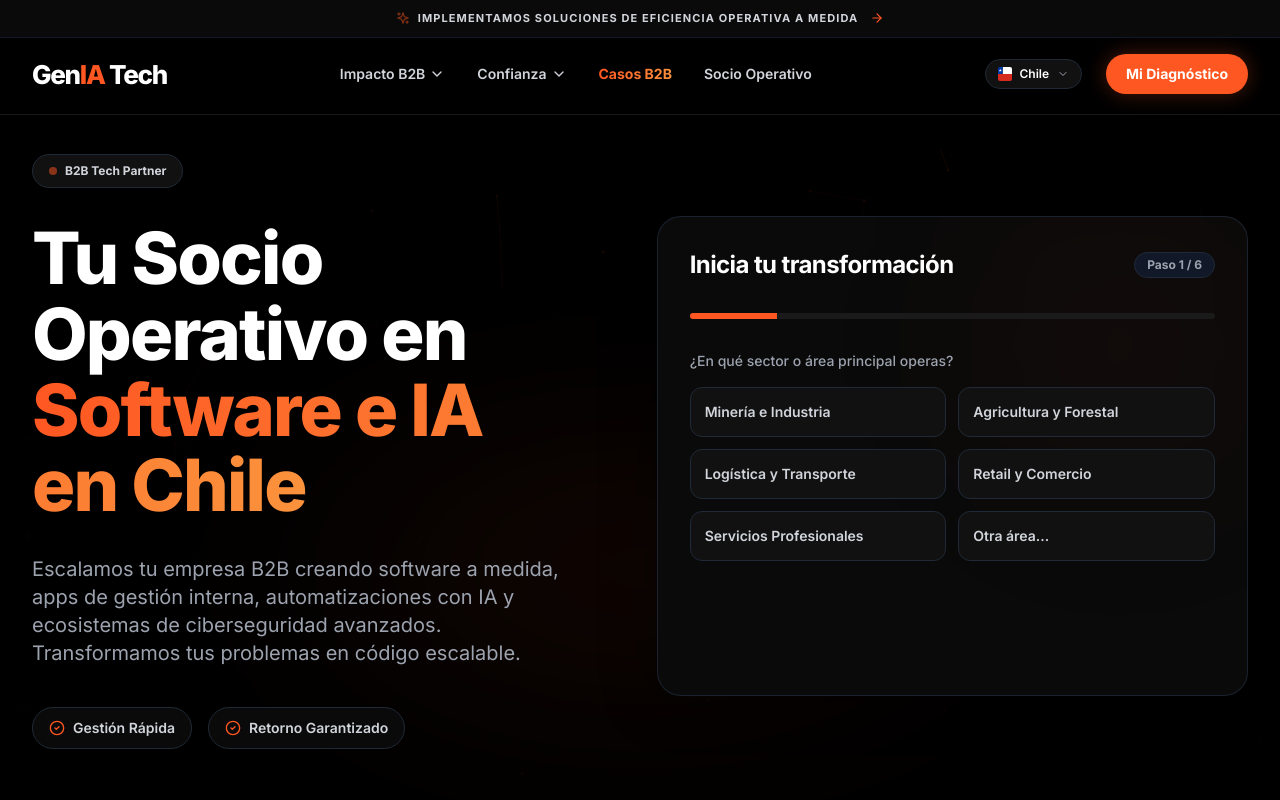
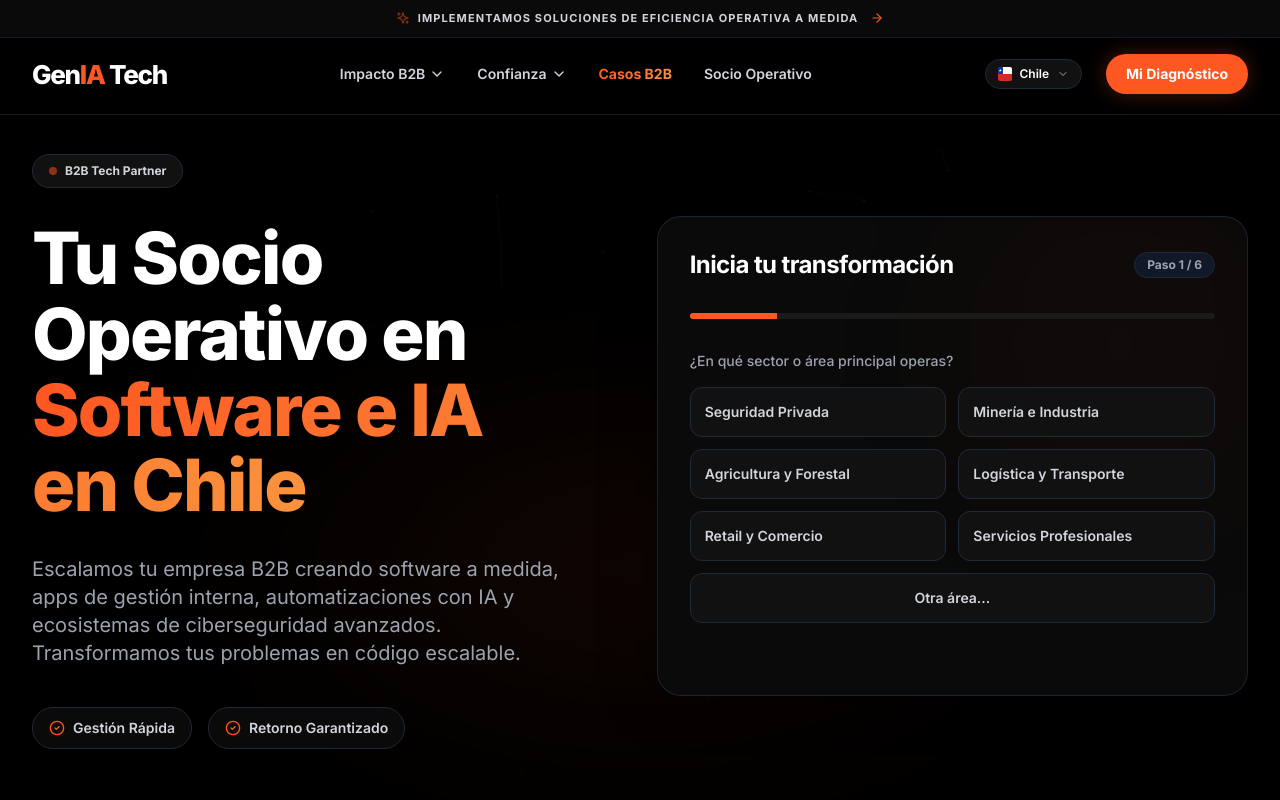
Before and after one commit to GenIATechno/geniatech-web, a React (Vite) app: page / in a window 1280 px wide. Shown: the top 800 px of the page. Built offline with nearby package versions, Linux system fonts and the light colour scheme.

Commit message:
fix: ampliacion a max-w-8xl y agregado rubro Seguridad Privada

```diff
--- a/src/App.tsx
+++ b/src/App.tsx
@@ -151,7 +151,7 @@ const LeadForm = () => {
                             <div className="space-y-4">
                                 <label className="block text-sm font-medium text-gray-400 mb-3">¿En qué sector o área principal operas?</label>
                                 <div className="grid grid-cols-2 gap-3">
-                                    {['Minería e Industria', 'Agricultura y Forestal', 'Logística y Transporte', 'Retail y Comercio', 'Servicios Profesionales'].map(opt => (
+                                    {['Seguridad Privada', 'Minería e Industria', 'Agricultura y Forestal', 'Logística y Transporte', 'Retail y Comercio', 'Servicios Profesionales'].map(opt => (
                                         <motion.button
                                             whileHover={{ scale: 1.02, backgroundColor: "rgba(255, 87, 34, 0.05)" }} whileTap={{ scale: 0.98 }}
                                             key={opt} onClick={() => { updateForm('area', opt); handleNext(); }}
@@ -163,7 +163,7 @@ const LeadForm = () => {
                                     <motion.button
                                         whileHover={{ scale: 1.02 }} whileTap={{ scale: 0.98 }}
                                         onClick={() => updateForm('area', 'Otra')}
-                                        className={`p-3.5 rounded-xl border text-sm font-semibold text-left transition-all ${formData.area === 'Otra' ? 'border-safety bg-[#111] text-white' : 'border-gray-800 hover:border-gray-600 bg-[#111111] text-gray-300'}`}
+                                        className={`p-3.5 rounded-xl border col-span-2 text-sm font-semibold text-center transition-all ${formData.area === 'Otra' ? 'border-safety bg-[#111] text-white' : 'border-gray-800 hover:border-gray-600 bg-[#111111] text-gray-300'}`}
                                     >
                                         Otra área...
                                     </motion.button>
@@ -429,7 +429,7 @@ export default function App() {
 
             {/* NAVBAR */}
             <nav className="fixed w-full z-50 bg-[#000000]/80 backdrop-blur-xl border-b border-[#1A1A1A] top-[34px]">
-                <div className="max-w-7xl mx-auto px-4 sm:px-6 lg:px-8">
+                <div className="max-w-8xl mx-auto px-4 sm:px-6 lg:px-8">
                     <div className="flex justify-between items-center h-20">
                         <motion.div initial={{ opacity: 0, x: -20 }} animate={{ opacity: 1, x: 0 }} transition={{ duration: 0.5 }} className="flex items-center gap-3">
                             <button onClick={() => window.scrollTo({ top: 0, behavior: 'smooth' })} className="text-[26px] font-black tracking-tighter text-white hover:opacity-80 transition-all active:scale-95 group">
@@ -515,7 +515,7 @@ export default function App() {
 
             <main className="pt-24 md:pt-[110px]">
                 {/* HERO SECTION */}
-                <section id="contacto" className="relative px-4 sm:px-6 lg:px-8 max-w-7xl mx-auto pb-8 lg:pb-16 flex flex-col lg:flex-row items-center gap-12 lg:gap-8 overflow-hidden min-h-[85vh]">
+                <section id="contacto" className="relative px-4 sm:px-6 lg:px-8 max-w-8xl mx-auto pb-8 lg:pb-16 flex flex-col lg:flex-row items-center gap-12 lg:gap-8 overflow-hidden min-h-[85vh]">
                     <ParticleBackground />
                     <div className="absolute top-1/4 left-0 w-full h-[500px] bg-[radial-gradient(ellipse_at_center,_var(--tw-gradient-stops))] from-safety/10 via-[#000000] to-[rgba(0,0,0,0.8)] blur-[100px] z-0 hidden lg:block"></div>
 
@@ -563,7 +563,7 @@ export default function App() {
                     transition={{ duration: 1 }}
                     className="pb-20 pt-10 border-y border-gray-900 border-opacity-70 bg-[#020202] relative mt-4 overflow-hidden"
                 >
-                    <div className="max-w-7xl mx-auto px-4 sm:px-6 lg:px-8 relative z-10 text-center mb-8">
+                    <div className="max-w-8xl mx-auto px-4 sm:px-6 lg:px-8 relative z-10 text-center mb-8">
                         <h2 className="text-sm font-bold text-gray-500 uppercase tracking-widest text-center">Impulsando las operaciones de empresas que lideran sus industrias</h2>
                     </div>
 
@@ -601,7 +601,7 @@ export default function App() {
 
                 {/* THE 3 CORE FOCUS CARDS + HUGE STATS */}
                 <section id="soluciones" className="py-24 bg-[#000000] overflow-hidden">
-                    <div className="max-w-7xl mx-auto px-4 sm:px-6 lg:px-8">
+                    <div className="max-w-8xl mx-auto px-4 sm:px-6 lg:px-8">
 
                         <motion.div
                             variants={staggerContainer}
@@ -693,7 +693,7 @@ export default function App() {
 
                 {/* ROI CALCULATOR SECTION */}
                 <section className="bg-[#000000] py-20 relative border-t border-gray-900">
-                    <div className="max-w-7xl mx-auto px-4 sm:px-6 lg:px-8">
+                    <div className="max-w-8xl mx-auto px-4 sm:px-6 lg:px-8">
                         <motion.div
                             initial={{ opacity: 0, scale: 0.95 }}
                             whileInView={{ opacity: 1, scale: 1 }}
@@ -716,7 +716,7 @@ export default function App() {
 
                 {/* SOCIO OPERATIVO (CEO SECTION) */}
                 <section className="bg-[#050505] py-24 border-y border-gray-900 overflow-hidden" id="nosotros">
-                    <div className="max-w-7xl mx-auto px-4 sm:px-6 lg:px-8">
+                    <div className="max-w-8xl mx-auto px-4 sm:px-6 lg:px-8">
                         <div className="flex flex-col md:flex-row items-center gap-16">
                             <motion.div
                                 initial={{ opacity: 0, x: -40 }}
@@ -760,7 +760,7 @@ export default function App() {
 
                 {/* MITOS VS REALIDAD */}
                 <section className="py-24 bg-[#000000] overflow-hidden" id="mitos">
-                    <div className="max-w-7xl mx-auto px-4 sm:px-6 lg:px-8">
+                    <div className="max-w-8xl mx-auto px-4 sm:px-6 lg:px-8">
                         <motion.h2
                             initial={{ opacity: 0, y: 20 }}
                             whileInView={{ opacity: 1, y: 0 }}
@@ -840,7 +840,7 @@ export default function App() {
 
             {/* FOOTER MODERNIZADO */}
             <footer className="bg-[#0A0A0A] border-t border-gray-900 pt-16 pb-8">
-                <div className="max-w-7xl mx-auto px-4 sm:px-6 lg:px-8">
+                <div className="max-w-8xl mx-auto px-4 sm:px-6 lg:px-8">
 
                     <div className="grid grid-cols-2 md:grid-cols-4 lg:grid-cols-6 gap-8 mb-16 border-b border-gray-900 pb-16">
                         <div className="col-span-2 lg:col-span-2 space-y-6">
--- a/src/components/WorkflowSteps.tsx
+++ b/src/components/WorkflowSteps.tsx
@@ -28,7 +28,7 @@ export const WorkflowSteps = () => {
             {/* Background Accents */}
             <div className="absolute top-0 left-1/2 -translate-x-1/2 w-full max-w-2xl h-64 bg-safety/5 blur-[100px] pointer-events-none"></div>
 
-            <div className="max-w-7xl mx-auto px-4 sm:px-6 lg:px-8 relative z-10">
+            <div className="max-w-8xl mx-auto px-4 sm:px-6 lg:px-8 relative z-10">
                 <div className="text-center mb-20 lg:mb-24">
                     <motion.h4
                         initial={{ opacity: 0, y: 10 }}
--- a/src/pages/CasosUso.tsx
+++ b/src/pages/CasosUso.tsx
@@ -52,7 +52,7 @@ export const CasosUso = () => {
 
             {/* Simple Navbar */}
             <nav className="fixed w-full z-50 transition-all duration-300 bg-[#000000]/80 backdrop-blur-md border-b border-gray-900 shadow-xl">
-                <div className="max-w-7xl mx-auto px-4 sm:px-6 lg:px-8">
+                <div className="max-w-8xl mx-auto px-4 sm:px-6 lg:px-8">
                     <div className="flex justify-between items-center h-20">
                         <Link to="/" className="flex items-center gap-2 group">
                             <ArrowLeft className="w-5 h-5 text-gray-400 group-hover:text-safety transition-colors" />
@@ -66,7 +66,7 @@ export const CasosUso = () => {
                 </div>
             </nav>
 
-            <main className="pt-32 pb-24 relative z-10 max-w-7xl mx-auto px-4 sm:px-6 lg:px-8">
+            <main className="pt-32 pb-24 relative z-10 max-w-8xl mx-auto px-4 sm:px-6 lg:px-8">
                 <motion.div
                     initial={{ opacity: 0, y: 20 }}
                     animate={{ opacity: 1, y: 0 }}
--- a/tailwind.config.js
+++ b/tailwind.config.js
@@ -13,6 +13,9 @@ export default {
             },
             fontFamily: {
                 sans: ['Inter', 'system-ui', 'sans-serif'],
+            },
+            maxWidth: {
+                '8xl': '1440px',
             }
         },
     },
```
